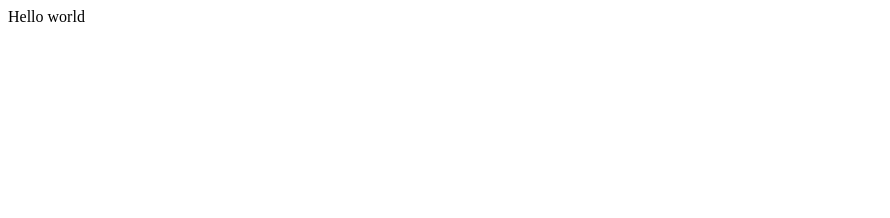
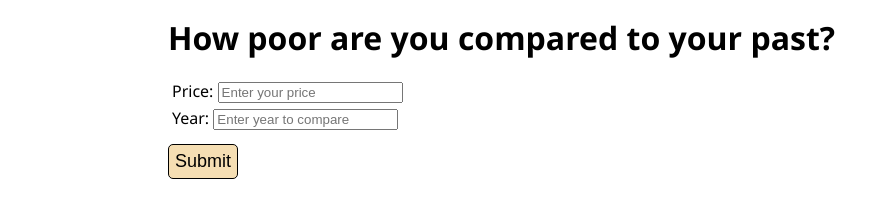
Before and after one commit to AsyaTiho/babysteps, a plain HTML site: page webserver/web/index.html in a window 1280 px wide. Shown: the whole page, without its empty margins (0-890 px from the left). Drawn offline with Linux system fonts and the light colour scheme.

Commit message:
webserver minimal

```diff
--- a/webserver/web/index.html
+++ b/webserver/web/index.html
@@ -1,8 +1,34 @@
 <html>
-    <head>
-        <title>How poor are you?</title>
-    </head>
-    <body>
-        Hello world
-    </body>
+
+<head>
+    <title>How poor are you?</title>
+    <link rel="stylesheet" href="style.css">
+    <link />
+</head>
+<script src="main.js"></script>
+
+<body>
+    <div class="main">
+        <h1>
+            How poor are you compared to your past?
+        </h1>
+        <div class="form">
+            <div class="input">
+                <label class="label" for="price">Price:</label>
+                <input type="text" id="price" placeholder="Enter your price">
+            </div>
+
+
+            <div class="input">
+                <label class="label" for="year">Year:</label>
+                <input type="text" id="year" placeholder="Enter year to compare">
+            </div>
+
+            <input class="button" type="button" value="Submit" onclick="submit()">
+        </div>
+        <div id="result">
+        </div>
+    </div>
+</body>
+
 </html>
--- /dev/null
+++ b/webserver/web/main.js
@@ -0,0 +1,27 @@
+const ADDR = '/api/v1/poor_ratio';
+
+function submit(){
+    const price_el = document.getElementById("price");
+    const year_el = document.getElementById("year");
+    const result_el = document.getElementById("result");
+
+    const payload = {
+        price: price_el.value,
+        year: year_el.value
+    };
+    fetch(ADDR, {
+        method: 'POST',
+        body: JSON.stringify(payload),
+        headers: {
+            'Content-Type': 'application/json'
+        }
+    }).then(data=>{
+        console.log('Response: ', data)
+        data.json().then(json=>{
+            console.log('JSON: ', json)
+            const ratio = json.ratio;
+            const text = "You are poorer in " + ratio + " times";
+            result_el.innerHTML = text;
+        })
+    })
+}
--- /dev/null
+++ b/webserver/web/style.css
@@ -0,0 +1,18 @@
+body {
+    font-family: 'Segoe UI', Tahoma, Geneva, Verdana, sans-serif;
+}
+.main {
+    margin: 1em 10em;
+}
+.input {
+    margin: 4px;
+}
+.button {
+    margin: 10px 0px;
+    font-size: 18px;
+    padding: 6px;
+    background-color: wheat;
+    border: 1px solid black;
+    border-radius: 5px;
+    cursor: pointer;
+}
```
Also changed, not shown: 1 other file.
